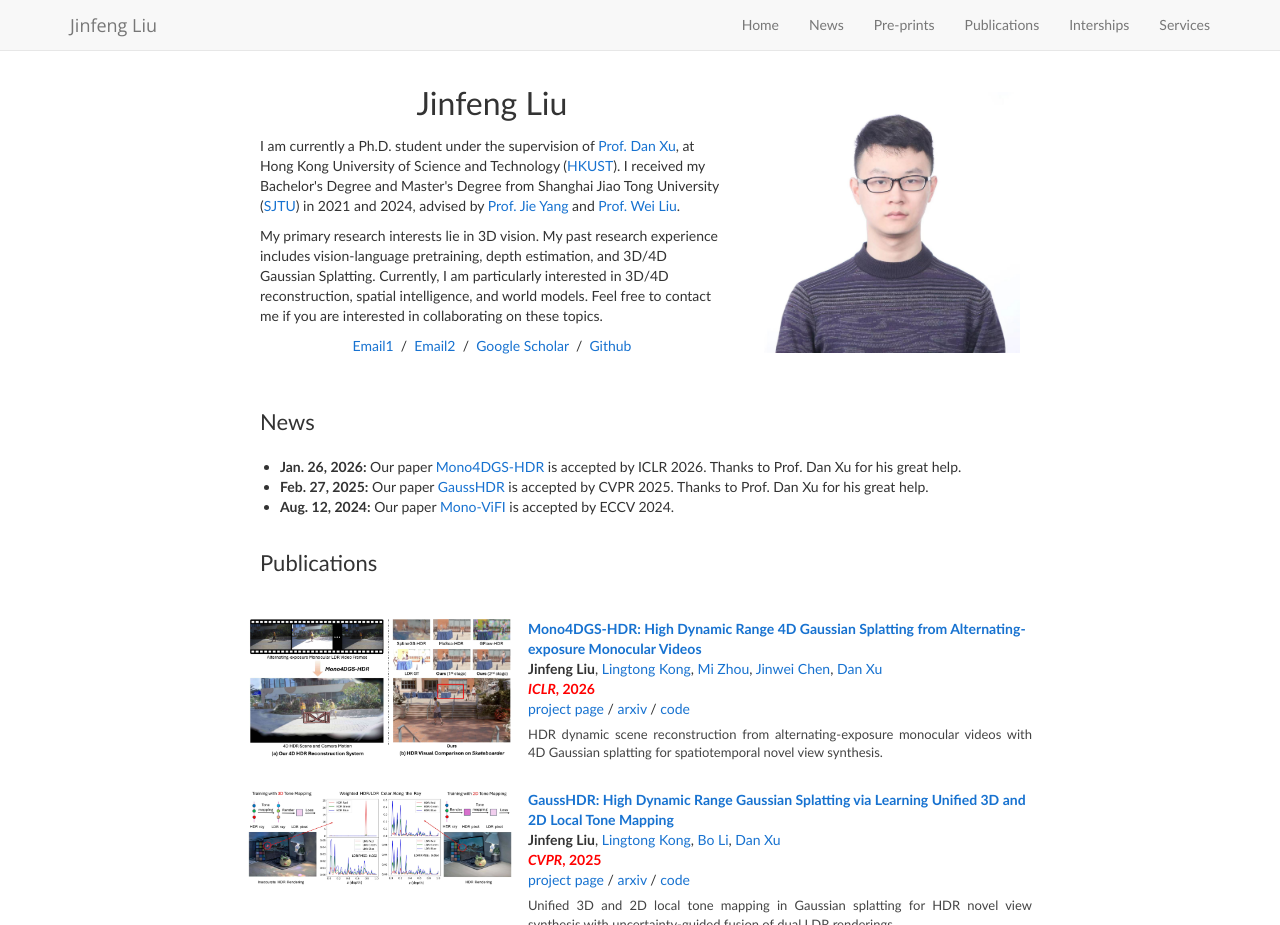
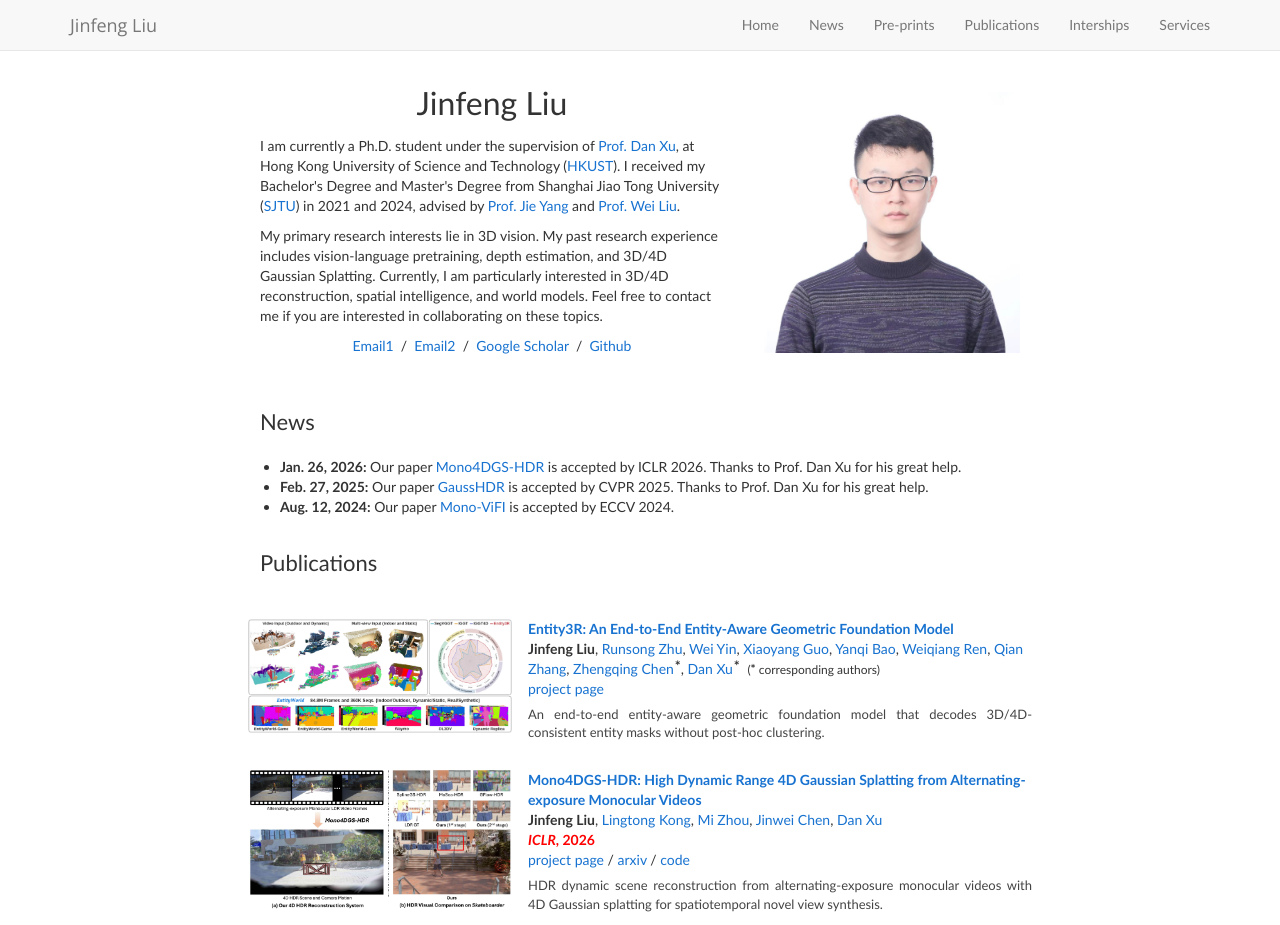
Before and after one commit to LiuJF1226/LiuJF1226.github.io, a plain HTML site: page index.html in a window 1280 px wide. Shown: the top 925 px of the page. Drawn offline with nearby package versions, Linux system fonts and the light colour scheme; some packages are replaced by stand-ins of ours; some icons are missing.

Commit message:
Add Entity3R to the publications list.

```diff
--- a/index.html
+++ b/index.html
@@ -150,6 +150,37 @@
 
 
         <table class="paper-list"><tbody>
+          <tr>
+            <td class="paper-image-cell">
+              <a href="javascript:void(0)" class="paper-teaser-link" onclick="openImagePreview('images/entity3r.jpg')" title="点击查看大图">
+                <span class="paper-teaser-thumb">
+                  <img src="images/entity3r.jpg" width="200" alt="Entity3R teaser">
+                  <span class="paper-teaser-zoom"><i class="fa fa-search"></i></span>
+                </span>
+              </a>
+            </td>
+            <td class="paper-text-cell">
+              <a href="https://liujf1226.github.io/Entity3R/">
+                <papertitle>Entity3R: An End-to-End Entity-Aware Geometric Foundation Model</papertitle>
+              </a>
+              <br>
+              <strong>Jinfeng Liu</strong>,
+              <a href="https://runsong123.github.io/">Runsong Zhu</a>,
+              <a href="https://openreview.net/profile?id=~Wei_Yin2">Wei Yin</a>,
+              <a href="https://xy-guo.github.io/">Xiaoyang Guo</a>,
+              <a href="https://bbbbby-99.github.io/yanqibao.github.io/">Yanqi Bao</a>,
+              <a href="https://openreview.net/profile?id=~Weiqiang_Ren2">Weiqiang Ren</a>,
+              <a href="https://openreview.net/profile?id=~Qian_Zhang7">Qian Zhang</a>,
+              <a href="https://openreview.net/profile?id=~Zhengqing_Chen1">Zhengqing Chen</a><span class="co-first-mark">*</span>,
+              <a href="https://www.danxurgb.net/">Dan Xu</a><span class="co-first-mark">*</span>
+              <span class="co-first-note">(<span class="co-first-mark">*</span> corresponding authors)</span>
+              <br>
+              <a href="https://liujf1226.github.io/Entity3R/">project page</a>
+              <br>
+              <span class="paper-desc">An end-to-end entity-aware geometric foundation model that decodes 3D/4D-consistent entity masks without post-hoc clustering.</span>
+            </td>
+          </tr>
+
           <tr>
             <td class="paper-image-cell">
               <a href="javascript:void(0)" class="paper-teaser-link" onclick="openImagePreview('images/mono4dgs-hdr.jpg')" title="点击查看大图">
```
